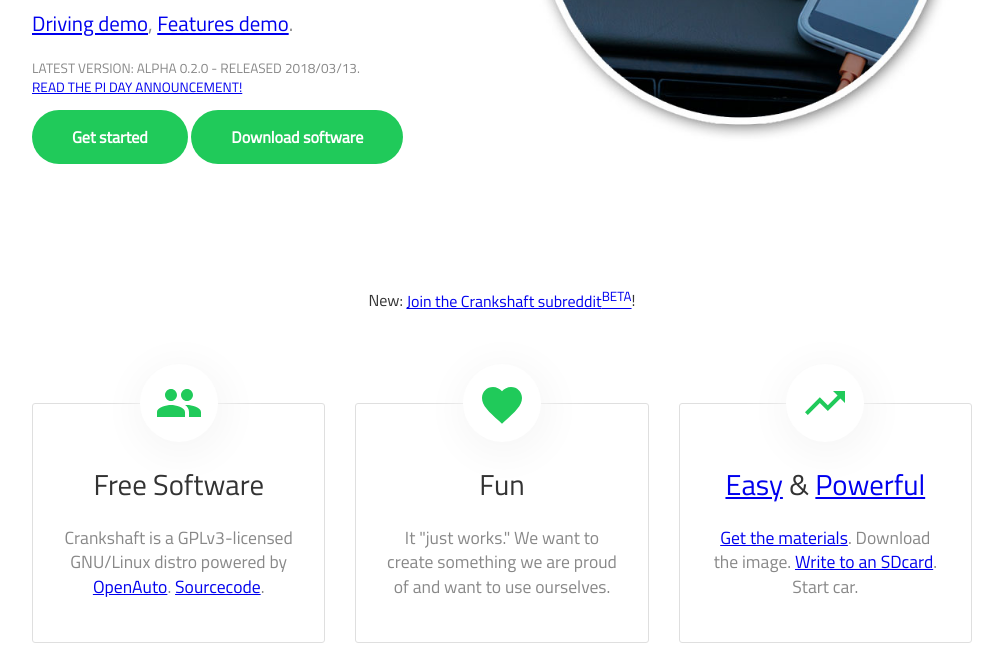
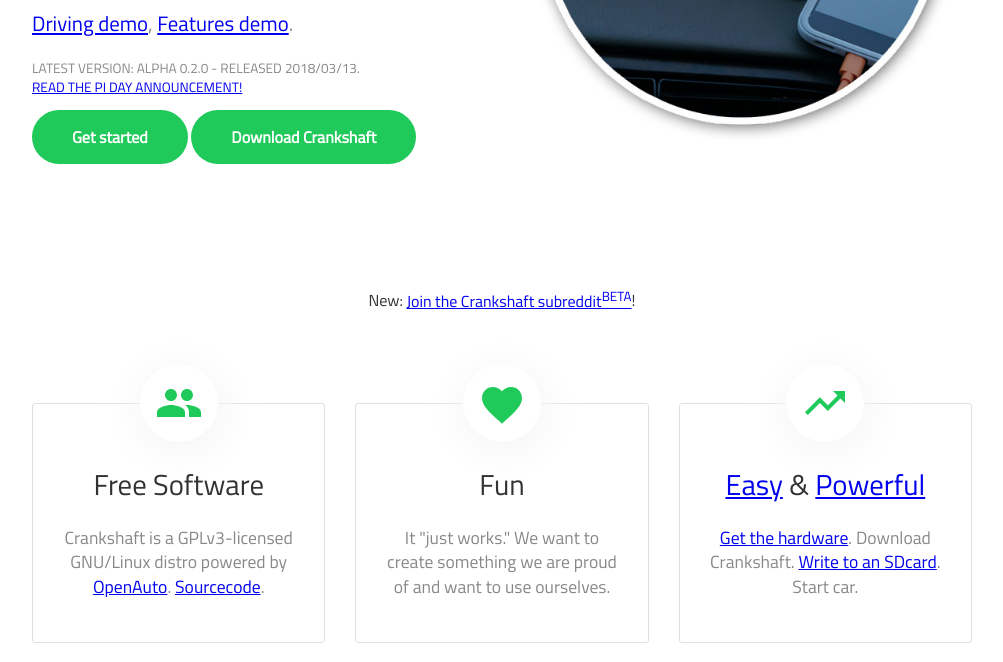
Before and after one commit to opencardev/getcrankshaft.github.io, a Jekyll site: the page built from index.html, in a window 1280 px wide and 900 px high, scrolled down 304 px. Shown: the part 135-797 px from the top of the window, without its empty margins (138-1141 px from the left). Built offline with Jekyll 4.4.1, drawn with Linux system fonts in a browser that asks for light colours.

Commit message:
[site] more speal fix

```diff
--- a/index.html
+++ b/index.html
@@ -12,7 +12,7 @@
 				<p><a href="https://youtu.be/oq1TR78kpL4" target="_blank">Driving demo</a>, <a href="https://youtu.be/tFEpfuDBDjM" target="_blank">Features demo</a>.</p>
 				<p class="subtitle">Latest version: Alpha 0.2.0 - Released 2018/03/13.<br /><a href="https://www.reddit.com/r/crankshaft/comments/842r3g/breakthrough_release_crankshaft_alpha_020_and/" target="_blank">Read the Pi day announcement!</a></p>
 				<div class="button">
-					<a href="https://github.com/htruong/crankshaft/wiki/Getting-started-with-Crankshaft" target="_blank">Get started</a> <a href="https://github.com/htruong/crankshaft/releases" target="_blank">Download software</a>
+					<a href="https://github.com/htruong/crankshaft/wiki/Getting-started-with-Crankshaft" target="_blank">Get started</a> <a href="https://github.com/htruong/crankshaft/releases" target="_blank">Download Crankshaft</a>
 				</div>
 			</div>
 		</div>
@@ -41,7 +41,7 @@
 		<li>
 			<div class="image">{% include icons/site.html icon="economy" %}</div>
 			<h3 class="editable"><a href="https://github.com/htruong/crankshaft/wiki/Getting-started-with-Crankshaft" target="_blank">Easy</a> &amp; <a href="https://github.com/htruong/crankshaft/wiki/Crankshaft-dev-mode" target="_blank">Powerful</a></h3>
-			<p class="editable"><a href="https://github.com/htruong/crankshaft/wiki/Getting-started-with-Crankshaft" target="_blank">Get the materials</a>. Download the image. <a href="https://etcher.io/" target="_blank">Write to an SDcard</a>. Start car.</p>
+			<p class="editable"><a href="https://github.com/htruong/crankshaft/wiki/Getting-started-with-Crankshaft" target="_blank">Get the hardware</a>. Download Crankshaft. <a href="https://etcher.io/" target="_blank">Write to an SDcard</a>. Start car.</p>
 		</li>
 	</ul>
 </div>
```
